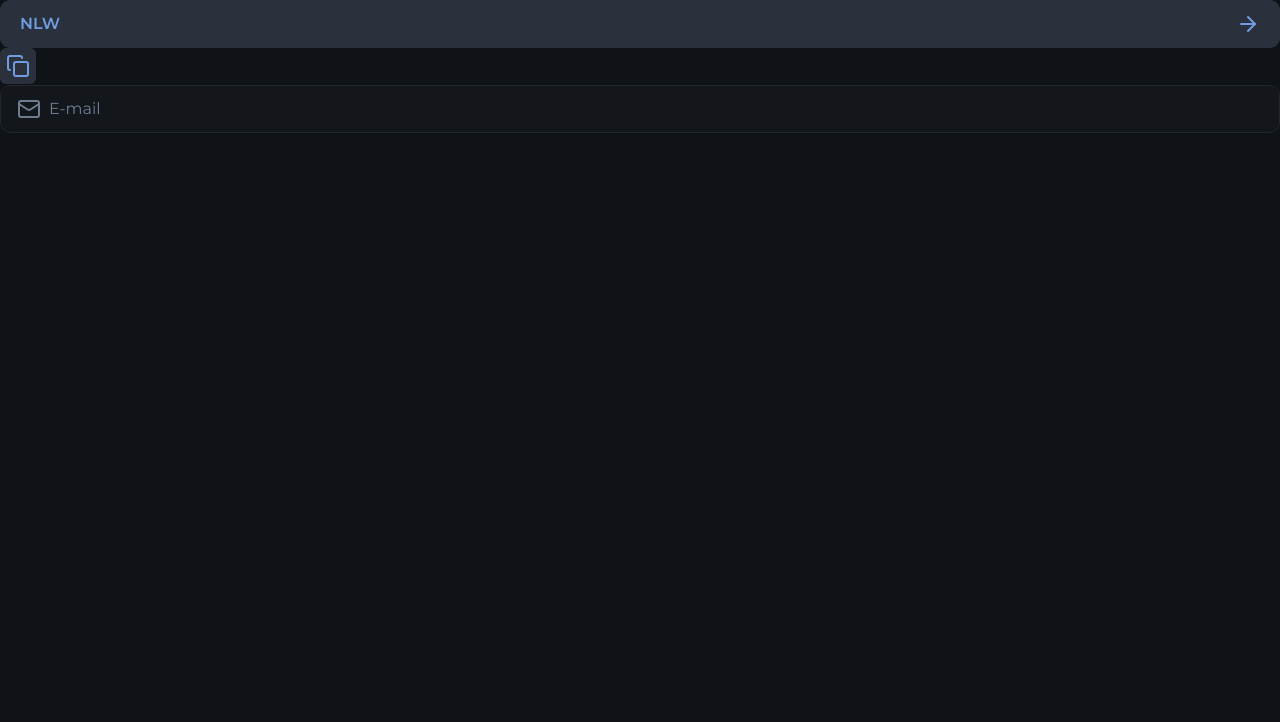
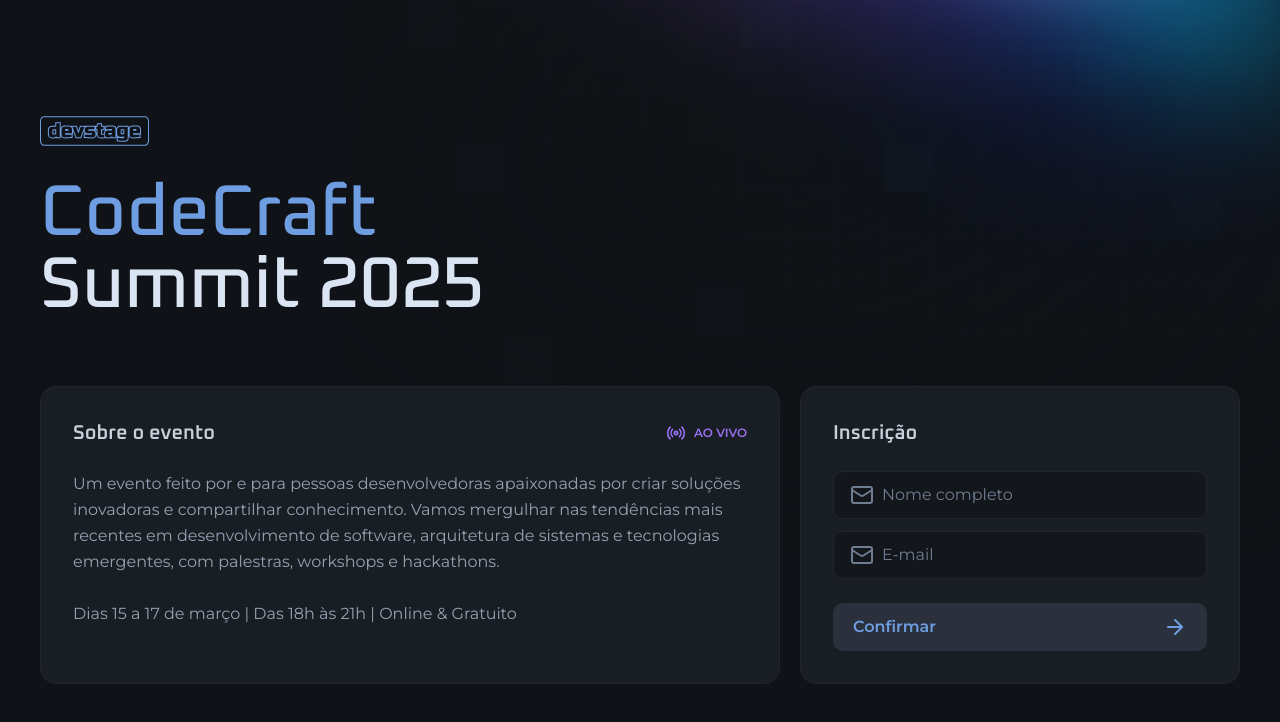
Before and after one commit to moisesnetouou/nlw-connect, a Next.js app in the folder react/: page / in a window 1280 px wide. Shown: the top 722 px of the page. Built offline with nearby package versions, Linux system fonts and the light colour scheme.

Commit message:
feat: create home page with custom components

```diff
--- a/react/src/app/layout.tsx
+++ b/react/src/app/layout.tsx
@@ -26,7 +26,9 @@
 }>) {
   return (
     <html lang="en" className={`${oxanium.variable} ${montserrat.variable}`}>
-      <body className="bg-gray-900 text-gray-100 antialiased">{children}</body>
+      <body className="bg-gray-900 text-gray-100 antialiased bg-[url(/background.png)] bg-no-repeat bg-top md:bg-right-top">
+        {children}
+      </body>
     </html>
   )
 }
--- a/react/src/app/page.tsx
+++ b/react/src/app/page.tsx
@@ -1,29 +1,73 @@
-import { ArrowRight, Copy, Mail } from 'lucide-react'
-
 import { Button } from '@/components/button'
 import { InputField, InputIcon, InputRoot } from '@/components/input'
-import { IconButton } from '../components/icon-button'
+import { ArrowRight, Mail, Radio, User } from 'lucide-react'
+import Image from 'next/image'
+import logo from '../assets/logo.svg'
 
 export default function Home() {
   return (
-    <main>
-      <Button type="submit">
-        NLW
-        <ArrowRight />
-      </Button>
+    <main className="max-w-[1240px] mx-auto px-5 py-8 md:py-0">
+      <div className="min-h-dvh flex flex-col justify-center gap-16">
+        <div className="flex flex-col gap-8 items-center md:items-start">
+          <Image src={logo} alt="devstage" width={108.5} height={30} />
 
-      <IconButton>
-        <Copy />
-      </IconButton>
+          <h1 className="text-4xl text-center leading-none font-heading font-medium flex flex-col md:text-7xl md:text-left">
+            <span className="text-blue">CodeCraft</span> Summit 2025
+          </h1>
+        </div>
 
-      <div>
-        <InputRoot>
-          <InputIcon>
-            <Mail className="size-5" />
-          </InputIcon>
+        <div className="flex gap-5 items-stretch flex-col md:flex-row">
+          <div className="flex-1 bg-gray-700 border border-gray-600 rounded-2xl p-8 space-y-6">
+            <div className="flex items-center justify-between">
+              <h2 className="font-heading font-semibold text-gray-200 text-xl">
+                Sobre o evento
+              </h2>
 
-          <InputField placeholder="E-mail" />
-        </InputRoot>
+              <span className="text-purple font-semibold text-xs flex items-center gap-2">
+                <Radio className="size-5" />
+                AO VIVO
+              </span>
+            </div>
+
+            <p className="text-gray-300 leading-relaxed text-sm md:text-base">
+              Um evento feito por e para pessoas desenvolvedoras apaixonadas por
+              criar soluções inovadoras e compartilhar conhecimento. Vamos
+              mergulhar nas tendências mais recentes em desenvolvimento de
+              software, arquitetura de sistemas e tecnologias emergentes, com
+              palestras, workshops e hackathons.
+              <br /> <br />
+              Dias 15 a 17 de março | Das 18h às 21h | Online & Gratuito{' '}
+            </p>
+          </div>
+
+          <form className="bg-gray-700 border border-gray-600 rounded-2xl p-8 space-y-6 w-full md:max-w-[440px]">
+            <h2 className="font-heading font-semibold text-gray-200 text-xl">
+              Inscrição
+            </h2>
+
+            <div className="space-y-3">
+              <InputRoot>
+                <InputIcon>
+                  <User />
+                </InputIcon>
+
+                <InputField type="text" placeholder="Nome completo" />
+              </InputRoot>
+
+              <InputRoot>
+                <InputIcon>
+                  <Mail />
+                </InputIcon>
+
+                <InputField type="email" placeholder="E-mail" />
+              </InputRoot>
+            </div>
+
+            <Button type="submit">
+              Confirmar <ArrowRight />
+            </Button>
+          </form>
+        </div>
       </div>
     </main>
   )
```
Also changed, not shown: react/public/background.png (added), react/src/assets/logo.svg (added).
